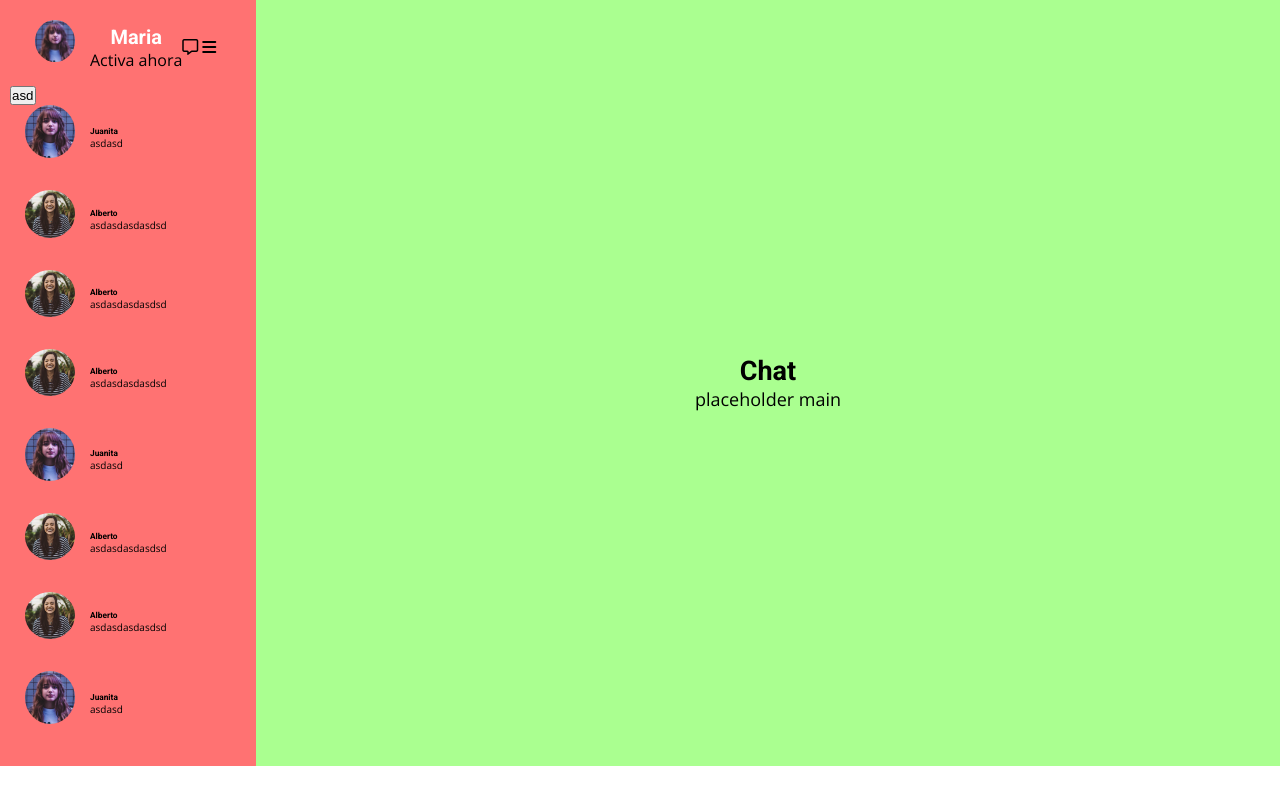
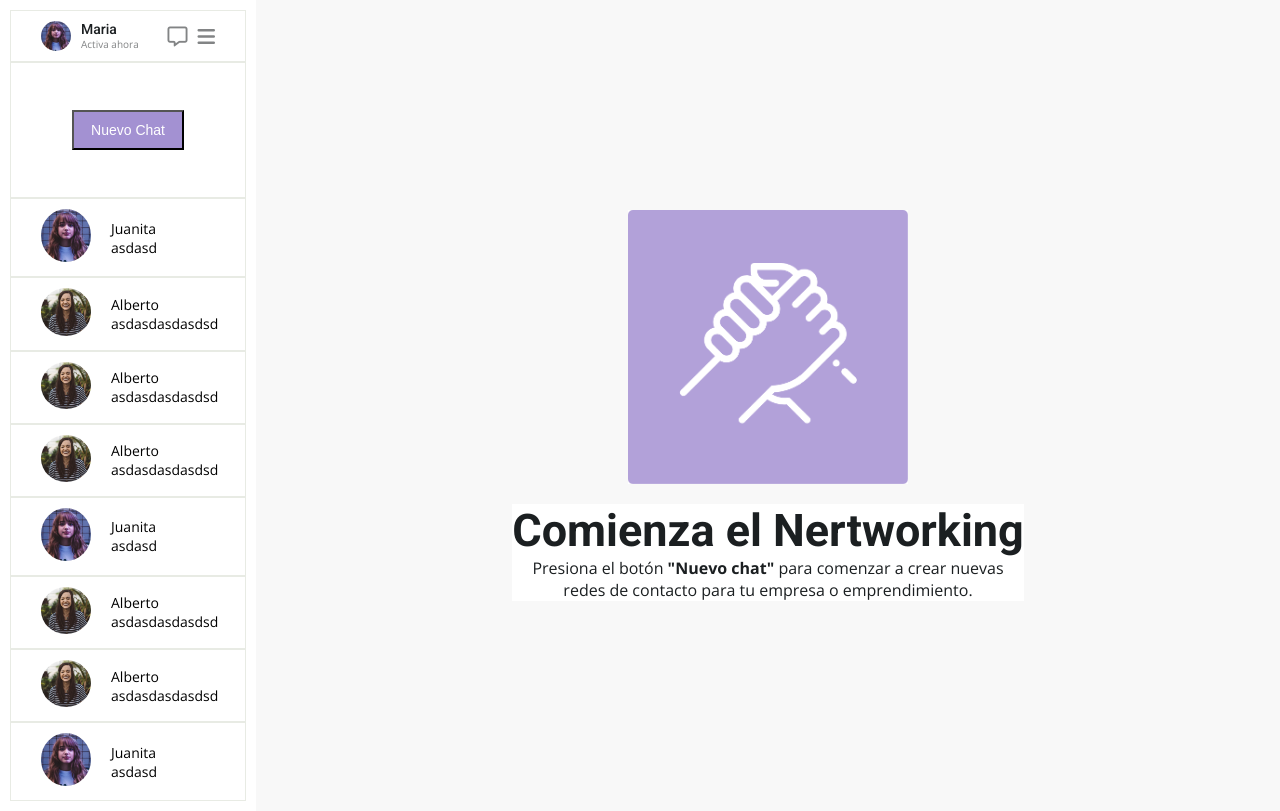
Before and after one commit to Rodgarhel/U2-Flex-D01, a plain HTML site: page index.html in a window 1280 px wide. Drawn offline with nearby package versions, Linux system fonts and the light colour scheme.

Commit message:
fix: colors, fonts, sizes

```diff
--- a/assets/css/style.css
+++ b/assets/css/style.css
@@ -2,6 +2,7 @@
     margin: 0;
     padding: 0;
     box-sizing: border-box;
+    background-color: #fff;
 }
 
 h1, h2, h3, h4, h5 {
@@ -11,6 +12,7 @@ h1, h2, h3, h4, h5 {
   font-style: normal;
   font-variation-settings:
     "wdth" 100;
+    color: #1B1F21
 }
 p {
     font-family: "Open Sans", sans-serif;
@@ -28,47 +30,76 @@ body {
 aside {
     flex-direction: column;
     width: 20%;
-    background-color: #ff7272;
+
     padding: 10px;
 }
 
 header {
     display: flex;
     width: 100%;
-    background-color: #ff7272;
     padding: 10px;
     padding-inline: 10px;
-    text-align: center;
-    align-items: center;
+    text-align: start;
+    justify-content: space-between;
+    border: 1px solid #e8ebe4;
+    color: #828485;
+}
+.profile {
+    padding-left: 20px;
+    display: flex;
+    gap: 10px;
 }
 header h5 {
-    font-size: 20px;
+    font-weight: 500;
+    font-size: 14px;
+    }
+header p {
+    font-size: 10px;
+    }
+header .profile img{
+    width: 30px;
+    height: 30px;
+    border-radius: 50%;
+}
+.icons {
+    gap: 10px;
+    display: flex;
+    align-items: center;
+    padding-right: 20px;
+}
+.button{
+    display: flex;
+    align-items: center;
+    justify-content: center;
+    border: 1px solid #e8ebe4;
+    padding: 20%;
+}
+button{
+    padding: 5px;
+    font-size: 14px;
+    background-color: #a391d2;
     color: #fff;
-    flex-grow: 1;
+    width: 80%;
+    padding: 10px;
 }
 
-header .avatar img{
-    width: 40px;
-    height: auto;
-    border-radius: 50%;
-    image-resolution: tiny thumbnail;
-}
-
-.chat-history {
+.contacts {
 
 }
 .cntc-profile {
+
+    padding: 10px;
     display: flex;
     align-items: center;
-    margin-bottom: 20px;
-    font-size: x-small;
+    font-size: 14px;
+    border: 1px solid #e8ebe4;
+
 }
 .avatar img{
     width: 50px;
     height: auto;
     border-radius: 50%;
-    margin-bottom: 10px;
-    margin-inline: 15px;
+    margin-inline: 20px;
 }
 /* MAIN BODY*/
 main {
@@ -76,8 +107,22 @@ main {
     flex-direction: column;
     align-items: center;
     justify-content: center;
-    background-color: #aaff90;
+    background-color: #F8F8F8;
     width: 80%;
-    padding: 10px;
-    font-size: large;
+    padding-inline: 20%;
+    font-size: 16px;
+    text-align: center;
 }
+main img {
+    width: 280px;
+    height: auto;
+    margin-bottom: 20px;
+}
+main h1, main h2, main h3, main h4, main h5 {
+    font-size: 45px;
+    color: #1B1F21;
+}
+main p {
+    padding-inline: 10px;
+    color: #1B1F21;
+}
--- a/index.html
+++ b/index.html
@@ -8,89 +8,84 @@
     <script src="https://kit.fontawesome.com/7039123fb7.js" crossorigin="anonymous"></script>
     <link rel="preconnect" href="https://fonts.googleapis.com">
     <link rel="preconnect" href="https://fonts.gstatic.com" crossorigin>
-    <link href="https://fonts.googleapis.com/css2?family=Open+Sans&family=Roboto:wght@700&display=swap" rel="stylesheet">
+    <link href="https://fonts.googleapis.com/css2?family=Open+Sans:wght@300..800&family=Roboto:wght@100..900&display=swap" rel="stylesheet">
 </head>
 <body>
-    <aside class="chat_profiles">
+    <aside>
         <header>
-            <div class="avatar">
+            <div class="profile">
               <img src="./assets/imgs/maria.jpg" alt="user_avatar">
-            </div>
-            <div class="usertext">
-                <div class="name">
-                    <h5>Maria</h5>
-                    <p>Activa ahora</p>
-
+              <div class="usertext">
+                  <div class="name">
+                      <h5>Maria</h5>
+                      <p>Activa ahora</p>
+                    </div>
                 </div>
-                <div class="last-msg">
-
-                </div>
-
             </div>
             <div class="icons">
-                <i class="fa-regular fa-message"></i>
-                <i class="fa-solid fa-bars"></i>
+                <i class="fa-regular fa-message fa-lg"></i>
+                <i class="fa-solid fa-bars fa-lg"></i>
             </div>
         </header>
         <section class="button">
             <button>
-                asd
+                    Nuevo Chat
             </button>
         </section>
-        <section  class="chat_history">
+        <section  class="contacts">
                 <div class="cntc-profile">
                     <div class="avatar"><img src="./assets/imgs/maria.jpg" alt="user_avatar"></div>
                     <div class="usertext">
-                        <div class="name"><h5>Juanita</h5></div>
+                        <div class="name"><p>Juanita</p></div>
                         <div class="last-msg"><p>asdasd</p></div>
                     </div>
                 </div>
                 <div class="cntc-profile">
                     <div class="avatar"><img src="./assets/imgs/Screen Shot 2018-11-28 at 15.27.14.jpg" alt="Alberto_avatar"></div>
                     <div class="usertext">
-                        <div class="name"><h5>Alberto</h5></div>
+                        <div class="name"><p>Alberto</p></div>
                         <div class="last-msg"><p>asdasdasdasdsd</p></div>
                     </div>
                 </div>
                 <div class="cntc-profile">
                     <div class="avatar"><img src="./assets/imgs/Screen Shot 2018-11-28 at 15.27.14.jpg" alt="Alberto_avatar"></div>
                     <div class="usertext">
-                        <div class="name"><h5>Alberto</h5></div>
+                        <div class="name"><p>Alberto</p></div>
                         <div class="last-msg"><p>asdasdasdasdsd</p></div>
                     </div>
                 </div>
                 <div class="cntc-profile">
                     <div class="avatar"><img src="./assets/imgs/Screen Shot 2018-11-28 at 15.27.14.jpg" alt="Alberto_avatar"></div>
                     <div class="usertext">
-                        <div class="name"><h5>Alberto</h5></div>
+                        <div class="name"><p>Alberto</p></div>
                         <div class="last-msg"><p>asdasdasdasdsd</p></div>
                     </div>
                 </div>
                 <div class="cntc-profile">
                     <div class="avatar"><img src="./assets/imgs/maria.jpg" alt="user_avatar"></div>
                     <div class="usertext">
-                        <div class="name"><h5>Juanita</h5></div>
+                        <div class="name"><p>Juanita</p></div>
                         <div class="last-msg"><p>asdasd</p></div>
                     </div>
                 </div>
                 <div class="cntc-profile">
                     <div class="avatar"><img src="./assets/imgs/Screen Shot 2018-11-28 at 15.27.14.jpg" alt="Alberto_avatar"></div>
                     <div class="usertext">
-                        <div class="name"><h5>Alberto</h5></div>
+                        <div class="name"><p>Alberto</p></div>
                         <div class="last-msg"><p>asdasdasdasdsd</p></div>
                     </div>
                 </div>
                 <div class="cntc-profile">
                     <div class="avatar"><img src="./assets/imgs/Screen Shot 2018-11-28 at 15.27.14.jpg" alt="Alberto_avatar"></div>
                     <div class="usertext">
-                        <div class="name"><h5>Alberto</h5></div>
+                        <div class="name"><p>Alberto</p></div>
                         <div class="last-msg"><p>asdasdasdasdsd</p></div>
                     </div>
                 </div>
                 <div class="cntc-profile">
                     <div class="avatar"><img src="./assets/imgs/maria.jpg" alt="user_avatar"></div>
                     <div class="usertext">
-                        <div class="name"><h5>Juanita</h5></div>
+                        <div class="name"><p>Juanita</p></div>
                         <div class="last-msg"><p>asdasd</p></div>
                     </div>
                 </div>
@@ -99,8 +94,10 @@
 
     </aside>
     <main>
-        <h2>Chat</h2>
-        <p>placeholder main</p>
+        <img src="./assets/imgs/hand.png" alt="logo">
+        <h2>Comienza el Nertworking</h2>
+        <p>Presiona el botón <b>"Nuevo chat"</b> para comenzar a crear nuevas
+redes de contacto para tu empresa o emprendimiento.</p>
 
     </main>
 </body>
```
